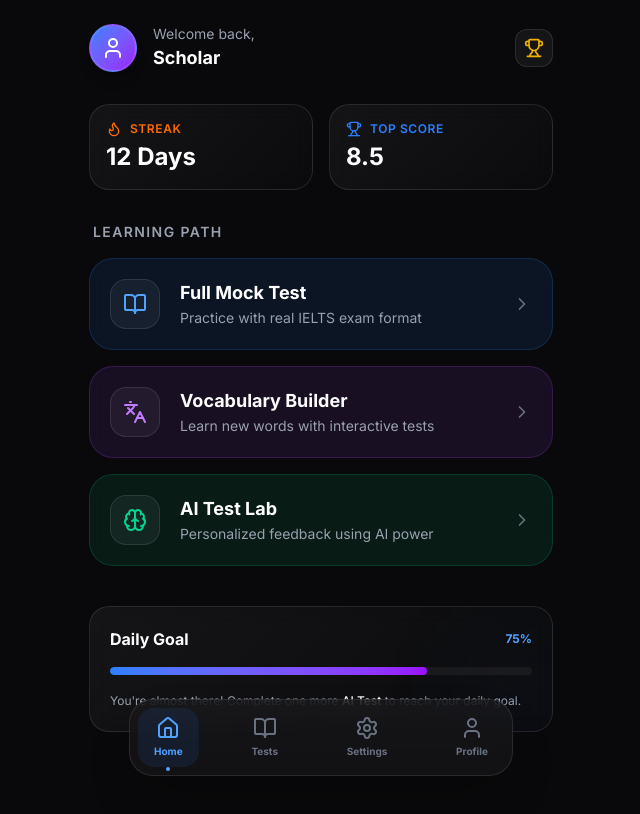
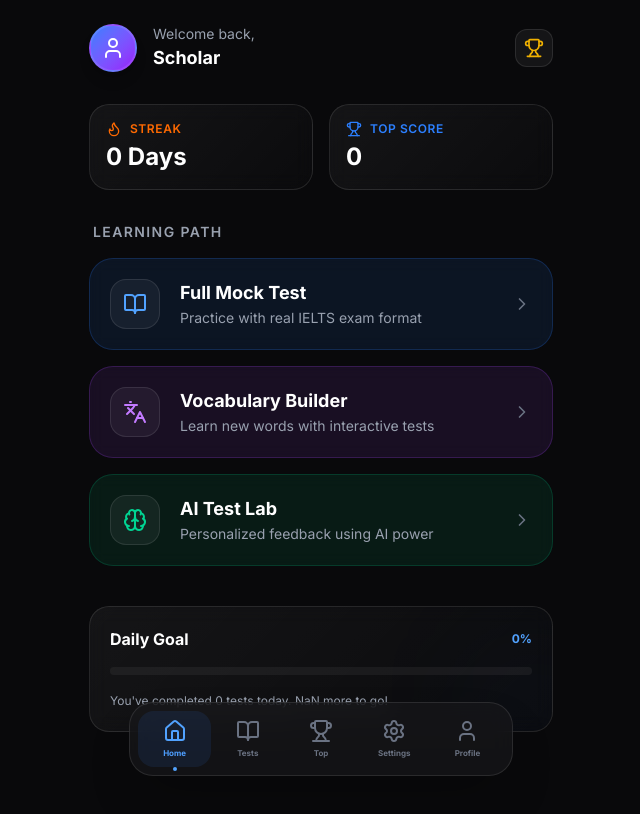
Before and after one commit to muhammadiso0203/web_app, a React (Vite) app: page / in a window 1280 px wide. Shown: the top 814 px of the page, without its empty margins (319-959 px from the left). Built offline with nearby package versions, Linux system fonts and the light colour scheme.

Commit message:
Band score

```diff
--- a/src/App.tsx
+++ b/src/App.tsx
@@ -8,6 +8,7 @@
 import TranslateWord from "./page/test/translateWord";
 import Profile from "./page/profile";
 import Settings from "./page/settings";
+import Leaderboard from "./page/leaderboard";
 
 const App = () => {
   return (
@@ -21,6 +22,7 @@
         <Route path="ai-test" element={<AiTest />} />
         <Route path="profile" element={<Profile />} />
         <Route path="settings" element={<Settings />} />
+        <Route path="leaderboard" element={<Leaderboard />} />
       </Route>
     </Routes>
   );
--- a/src/hooks/useAuth.ts
+++ b/src/hooks/useAuth.ts
@@ -4,7 +4,7 @@
 import { useEffect, useState } from "react";
 
 export const useAuth = () => {
-    const { initData } = useTelegram();
+    const { initData, user: tgUser } = useTelegram();
     const [token, setToken] = useState<string | null>(localStorage.getItem("token"));
 
     const loginMutation = useMutation({
@@ -27,20 +27,26 @@
     const { data: subscription } = useQuery({
         queryKey: ["subscription-me"],
         queryFn: async () => {
-            const response = await request.get("/subscriptions/me", {
-                headers: {
-                    Authorization: `Bearer ${token}`,
-                },
-            });
+            const response = await request.get("/subscriptions/me");
             return response.data;
         },
         enabled: !!token,
     });
 
+    const { data: profile } = useQuery({
+        queryKey: ["user-profile", tgUser?.id],
+        queryFn: async () => {
+            const response = await request.get(`/users/me/${tgUser?.id}`);
+            return response.data;
+        },
+        enabled: !!token && !!tgUser?.id,
+    });
+
     return {
         token,
         isPro: subscription?.isPro || false,
-        user: loginMutation.data?.user,
+        user: profile || loginMutation.data?.user,
         isLoading: loginMutation.isPending,
+        profile
     };
 };
--- /dev/null
+++ b/src/hooks/useTopUsers.ts
@@ -0,0 +1,20 @@
+import { useQuery } from "@tanstack/react-query";
+import { request } from "../config/config";
+
+export interface TopUser {
+    id: number;
+    telegramId: string;
+    username: string;
+    score: number;
+    testAttempts: number;
+}
+
+export const useTopUsers = () => {
+    return useQuery<TopUser[]>({
+        queryKey: ["top-users"],
+        queryFn: async () => {
+            const response = await request.get("/users/top");
+            return response.data;
+        },
+    });
+};
--- a/src/layout/mainLayout.tsx
+++ b/src/layout/mainLayout.tsx
@@ -1,6 +1,6 @@
 import { Outlet, useNavigate, useLocation } from "react-router";
 import { motion } from "framer-motion";
-import { Home, BookOpen, Settings, User } from "lucide-react";
+import { Home, BookOpen, Settings, User, Trophy } from "lucide-react";
 
 const MainLayout = () => {
   const navigate = useNavigate();
@@ -9,19 +9,20 @@
   const navItems = [
     { icon: <Home className="w-6 h-6" />, label: "Home", path: "/" },
     { icon: <BookOpen className="w-6 h-6" />, label: "Tests", path: "/tests" },
+    { icon: <Trophy className="w-6 h-6" />, label: "Top", path: "/leaderboard" },
     { icon: <Settings className="w-6 h-6" />, label: "Settings", path: "/settings" },
     { icon: <User className="w-6 h-6" />, label: "Profile", path: "/profile" },
   ];
 
   return (
-    <div className="relative min-h-screen bg-background">
+    <div className="relative min-h-screen bg-background text-white">
       {/* Dynamic Content */}
       <main className="mx-auto max-w-lg">
         <Outlet />
       </main>
 
       {/* Modern Bottom Navigation */}
-      <div className="fixed bottom-0 left-0 right-0 z-50 px-6 pb-6 pt-2 pointer-events-none">
+      <div className="fixed bottom-0 left-0 right-0 z-50 px-4 pb-6 pt-2 pointer-events-none">
         <div className="mx-auto max-w-sm glass rounded-3xl p-2 flex items-center justify-between pointer-events-auto shadow-2xl border border-white/5">
           {navItems.map((item) => {
             const isActive = location.pathname === item.path;
@@ -30,7 +31,7 @@
               <button
                 key={item.path}
                 onClick={() => navigate(item.path)}
-                className="relative flex flex-col items-center justify-center py-2 px-4 transition-all duration-300 group"
+                className="relative flex flex-col items-center justify-center py-2 px-3 transition-all duration-300 group flex-1"
               >
                 {isActive && (
                   <motion.div
@@ -44,7 +45,7 @@
                   {item.icon}
                 </div>
 
-                <span className={`text-[10px] font-bold mt-1 transition-colors duration-300 ${isActive ? "text-blue-400" : "text-gray-500 group-hover:text-gray-300"}`}>
+                <span className={`text-[8px] font-bold mt-1 transition-colors duration-300 ${isActive ? "text-blue-400" : "text-gray-500 group-hover:text-gray-300"}`}>
                   {item.label}
                 </span>
 
--- a/src/page/index.tsx
+++ b/src/page/index.tsx
@@ -16,7 +16,7 @@
 const Dashboard = () => {
   const navigate = useNavigate();
   const { user: tgUser } = useTelegram();
-  const { isPro, isLoading } = useAuth();
+  const { isPro, isLoading, profile } = useAuth();
 
   const containerVariants = {
     hidden: { opacity: 0 },
@@ -104,7 +104,7 @@
             </div>
           </div>
         </div>
-        <button className="p-2 rounded-xl bg-white/5 border border-white/10">
+        <button onClick={() => navigate("/leaderboard")} className="p-2 rounded-xl bg-white/5 border border-white/10">
           <Trophy className="w-5 h-5 text-yellow-500" />
         </button>
       </motion.div>
@@ -121,14 +121,14 @@
             <Flame className="w-4 h-4" />
             <span className="text-xs font-semibold uppercase tracking-wider">Streak</span>
           </div>
-          <div className="text-2xl font-bold">12 Days</div>
+          <div className="text-2xl font-bold">{profile?.streak || 0} Days</div>
         </motion.div>
         <motion.div variants={itemVariants} className="glass-card p-4 flex flex-col gap-1">
           <div className="flex items-center gap-2 text-blue-500">
             <Trophy className="w-4 h-4" />
             <span className="text-xs font-semibold uppercase tracking-wider">Top Score</span>
           </div>
-          <div className="text-2xl font-bold">8.5</div>
+          <div className="text-2xl font-bold">{profile?.bestScore || 0}</div>
         </motion.div>
       </motion.div>
 
@@ -178,18 +178,22 @@
         <div className="relative z-10">
           <div className="flex justify-between items-center mb-4">
             <h4 className="font-bold">Daily Goal</h4>
-            <span className="text-xs text-blue-400 font-bold">75%</span>
+            <span className="text-xs text-blue-400 font-bold">
+              {Math.min(100, Math.round(((profile?.dailyTestsCount || 0) / (profile?.dailyGoal || 5)) * 100))}%
+            </span>
           </div>
           <div className="w-full h-2 bg-white/5 rounded-full overflow-hidden">
             <motion.div
               initial={{ width: 0 }}
-              animate={{ width: "75%" }}
+              animate={{ width: `${Math.min(100, ((profile?.dailyTestsCount || 0) / (profile?.dailyGoal || 5)) * 100)}%` }}
               transition={{ duration: 1, delay: 1 }}
               className="h-full bg-linear-to-r from-blue-500 to-purple-600 rounded-full"
             />
           </div>
           <p className="text-xs text-gray-400 mt-4 leading-relaxed">
-            You're almost there! Complete one more <span className="text-white font-medium">AI Test</span> to reach your daily goal.
+            {profile?.dailyTestsCount >= profile?.dailyGoal
+              ? "Amazing! You've reached your daily goal. Keep it up! 🚀"
+              : `You've completed ${profile?.dailyTestsCount || 0} tests today. ${profile?.dailyGoal - profile?.dailyTestsCount} more to go!`}
           </p>
         </div>
 
--- /dev/null
+++ b/src/page/leaderboard.tsx
@@ -0,0 +1,133 @@
+import { motion } from "framer-motion";
+import { Trophy, User, TrendingUp } from "lucide-react";
+import { useTopUsers } from "../hooks/useTopUsers";
+import { useTelegram } from "../hooks/useTelegram";
+
+const Leaderboard = () => {
+    const { data: topUsers, isLoading } = useTopUsers();
+    const { user: tgUser } = useTelegram();
+
+    const containerVariants = {
+        hidden: { opacity: 0 },
+        visible: {
+            opacity: 1,
+            transition: { staggerChildren: 0.1 }
+        }
+    };
+
+    const itemVariants = {
+        hidden: { y: 20, opacity: 0 },
+        visible: { y: 0, opacity: 1 }
+    };
+
+    if (isLoading) {
+        return (
+            <div className="min-h-screen flex items-center justify-center bg-background">
+                <motion.div
+                    animate={{ rotate: 360 }}
+                    transition={{ repeat: Infinity, duration: 1, ease: "linear" }}
+                    className="w-10 h-10 border-4 border-blue-500 border-t-transparent rounded-full"
+                />
+            </div>
+        );
+    }
+
+    return (
+        <div className="p-6 pt-10 min-h-screen bg-background pb-32">
+            <motion.div
+                initial={{ opacity: 0, y: -20 }}
+                animate={{ opacity: 1, y: 0 }}
+                className="mb-8"
+            >
+                <div className="flex items-center gap-3 mb-2">
+                    <Trophy className="w-8 h-8 text-yellow-500" />
+                    <h2 className="text-3xl font-black">Top Scholars</h2>
+                </div>
+                <p className="text-gray-400">Global IELTS ranking by points</p>
+            </motion.div>
+
+            {/* Top 3 Podiums (Simplified for mobile) */}
+            <div className="grid grid-cols-3 gap-2 mb-10 items-end px-2">
+                {topUsers?.slice(0, 3).map((user, index) => (
+                    <motion.div
+                        key={user.id}
+                        initial={{ opacity: 0, scale: 0.8 }}
+                        animate={{ opacity: 1, scale: 1 }}
+                        transition={{ delay: index * 0.2 }}
+                        className="flex flex-col items-center"
+                    >
+                        <div className={`relative mb-3 ${index === 0 ? "mb-6" : ""}`}>
+                            <div className={`w-16 h-16 rounded-full p-1 bg-linear-to-br ${index === 0 ? "from-yellow-400 to-amber-600 w-20 h-20" :
+                                    index === 1 ? "from-gray-300 to-gray-500" :
+                                        "from-orange-400 to-orange-700"
+                                }`}>
+                                <div className="w-full h-full rounded-full bg-background flex items-center justify-center overflow-hidden">
+                                    <User className="w-8 h-8 text-gray-400" />
+                                </div>
+                            </div>
+                            <div className={`absolute -bottom-2 -right-1 w-7 h-7 rounded-full flex items-center justify-center text-xs font-bold border-2 border-background ${index === 0 ? "bg-yellow-500 text-background" :
+                                    index === 1 ? "bg-gray-400 text-background" :
+                                        "bg-orange-600 text-white"
+                                }`}>
+                                {index + 1}
+                            </div>
+                        </div>
+                        <span className="text-[10px] font-bold text-gray-400 truncate w-full text-center max-w-[70px]">
+                            {user.username ? `@${user.username}` : "Scholar"}
+                        </span>
+                        <span className="text-sm font-black text-white">{user.score || 0}</span>
+                    </motion.div>
+                ))}
+            </div>
+
+            {/* List */}
+            <motion.div
+                variants={containerVariants}
+                initial="hidden"
+                animate="visible"
+                className="space-y-3"
+            >
+                {topUsers?.slice(3).map((user, index) => {
+                    const isCurrentUser = String(user.telegramId) === String(tgUser?.id);
+
+                    return (
+                        <motion.div
+                            key={user.id}
+                            variants={itemVariants}
+                            className={`glass-card p-4 flex items-center justify-between border ${isCurrentUser ? "border-blue-500/50 bg-blue-500/5" : "border-white/5"
+                                }`}
+                        >
+                            <div className="flex items-center gap-4">
+                                <span className="w-6 text-sm font-bold text-gray-500">{index + 4}</span>
+                                <div className="w-10 h-10 rounded-full bg-white/5 flex items-center justify-center border border-white/10">
+                                    <User className="w-5 h-5 text-gray-400" />
+                                </div>
+                                <div>
+                                    <h4 className={`text-sm font-bold ${isCurrentUser ? "text-blue-400" : "text-white"}`}>
+                                        {user.username ? `@${user.username}` : "Anonymous Scholar"}
+                                        {isCurrentUser && <span className="ml-2 text-[10px] bg-blue-500/20 px-2 py-0.5 rounded-full uppercase">You</span>}
+                                    </h4>
+                                    <p className="text-[10px] text-gray-500 uppercase tracking-widest">{user.testAttempts} tests done</p>
+                                </div>
+                            </div>
+
+                            <div className="flex flex-col items-end">
+                                <span className="text-sm font-black text-white">{user.score || 0}</span>
+                                <span className="text-[8px] font-bold text-blue-500 uppercase tracking-tighter">points</span>
+                            </div>
+                        </motion.div>
+                    );
+                })}
+
+                {topUsers?.length === 0 && (
+                    <div className="text-center py-20">
+                        <TrendingUp className="w-12 h-12 text-gray-700 mx-auto mb-4" />
+                        <p className="text-gray-500 font-medium">No rankings yet. Start a test to lead!</p>
+                    </div>
+                )}
+            </motion.div>
+        </div>
+    );
+};
+
+export default Leaderboard;
--- a/src/page/service/checkResult.ts
+++ b/src/page/service/checkResult.ts
@@ -2,14 +2,20 @@
 import { request } from "../../config/config";
 
 type CheckResultPayload = {
-  tests: number[];
+  tests: any[];
   answers: number[];
+  user?: {
+    telegramId?: string;
+    username?: string;
+    firstName?: string;
+  };
 };
 
 export interface SubmitTestPayload {
   tests: any[];
   answers: number[];
   user?: {
+    telegramId?: string;
     username?: string;
     firstName?: string;
   };
```
Also changed, not shown: src/page/test/aiTest.tsx (+12 -4 lines), src/page/test/translateWord.tsx (+12 -4 lines).
